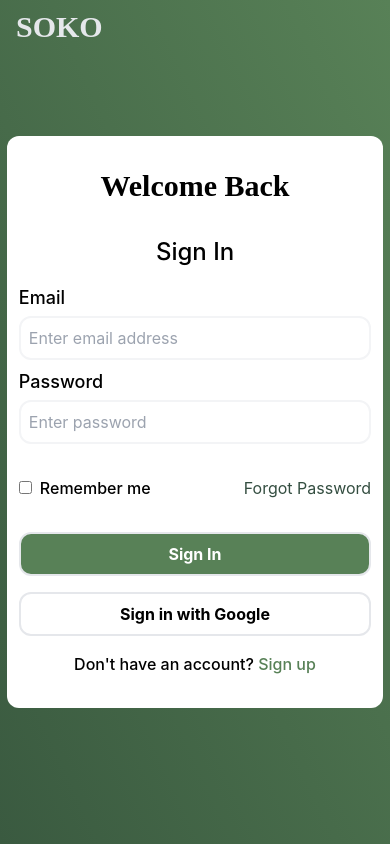
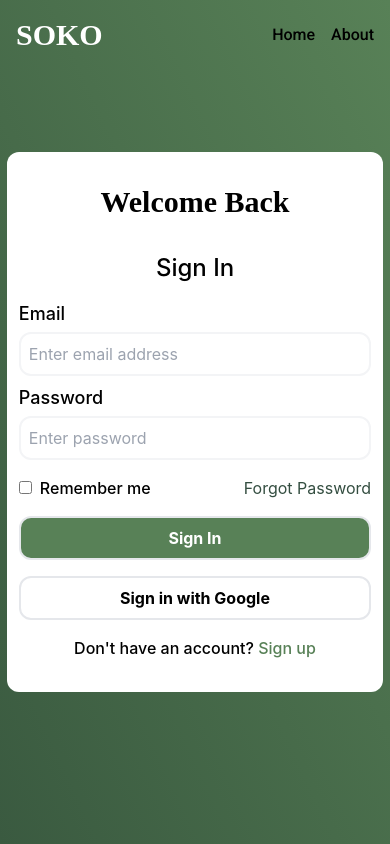
Before and after one commit to Astrokojo/SOKO, a React (Create React App) app in the folder soko-app/: page /sign_in in a window 390 px wide. Built offline with nearby package versions, Linux system fonts and the light colour scheme; a web font is replaced by a local one.

Commit message:
fix: :truck: Renamed some files and improved the header/navigation bar components for both forms

```diff
--- a/soko-app/src/components/header.js
+++ b/soko-app/src/components/header.js
@@ -11,7 +11,7 @@ export default function HeaderSm() {
                         <a href="Home" className="text-white no-underline sm:hover font-[ojuju] cursor-default"> SOKO </a>
                     </h1>
                 </div>
-                <ul className="flex gap-2 sm:gap-6 sm:text-2xl font-medium font-[roboto] list-none pb-4">
+                <ul className="flex gap-4 sm:gap-6 sm:text-2xl font-medium font-[roboto] list-none pb-4">
                     <li className="md:hover:scale-[1.1]  transition-transform ease-in"><a href="/home">Home</a></li>
                     <li className="md:hover:scale-[1.1]  transition-transform ease-in"><a href="/about">About</a></li>
                 </ul>
--- a/soko-app/src/components/form.js
+++ b/soko-app/src/components/in-form.js
@@ -1,17 +1,22 @@
+import HeaderSm from "./header";
 
-
-export default function Form () {
+export default function InForm () {
     return (
         <div className="bg-white px-3 sm:px-10 py-8 sm:py-10 rounded-xl sm:rounded-3xl">
+            <div className="lg:hidden">
+                <HeaderSm/>
+            </div>
+
             <h1 className="text-center lg:font-bold font-semibold font-[ojuju] text-3xl md:text-5xl">Welcome Back</h1>
             <p className="text-center text-2xl lg:text-3xl font-medium mt-8 lg:mt-12">Sign In</p>
-            <div className="mt-4 lg:mt-6">
+            <form className="mt-4 lg:mt-6">
                 <div>
                     <label className="text-lg font-medium">Email</label>
                     <input
                     className="w-full border-2 border-gray-100 p-2 md:p-4 rounded-xl mt-1 bg-transparent"
                     placeholder="Enter email address"
                     type="text"
+                    required
                     />
                 </div>
                 <div className="mt-2">
@@ -20,9 +25,10 @@ export default function Form () {
                     className="w-full border-2 border-gray-100 p-2 md:p-4 rounded-xl mt-1 bg-transparent "
                     placeholder="Enter password"
                     type="password"
+                    required
                     />
                 </div>
-                <div className="flex justify-between md:px-2 mt-8">
+                <div className="flex justify-between md:px-2 mt-4 md:8">
                     <div>
                         <input
                         className=""
@@ -32,14 +38,14 @@ export default function Form () {
                         <label for="remember" className="ml-2 text-base font-medium" >Remember me</label>
                     </div>
 
-                    <button className="text-base text-[#344E41]" >Forgot Password</button>
+                    <button type="submit" className="text-base text-[#344E41]" >Forgot Password</button>
                 </div>
-                <div className="flex flex-col gap-y-4 mt-8">
-                    <button className="active:scale-[.95] active:duration-75 hover:scale-[1.02] transition-transform ease-in-out border-2 border-gray-200 bg-[#588157] text-white py-2 font-bold rounded-xl">Sign In</button>
+                <div className="flex flex-col gap-y-4 mt-4 md:mt-8">
+                    <button type="submit" className="active:scale-[.95] active:duration-75 hover:scale-[1.02] transition-transform ease-in-out border-2 border-gray-200 bg-[#588157] text-white py-2 font-bold rounded-xl">Sign In</button>
                     <button className="active:scale-[.95] active:duration-75 hover:scale-[1.02] transition-transform ease-in-out border-2 border-gray-200 py-2 font-bold rounded-xl">Sign in with Google</button>
                 </div>
                 <p className="mt-4 text-center font-medium text-md">Don't have an account? <span className="text-[#588157]"><a href="/sign_up">Sign up</a></span></p>
-            </div>
+            </form>
         </div>
       );
 }
--- a/soko-app/src/components/lgheader.js
+++ b/soko-app/src/components/lgheader.js
@@ -5,9 +5,9 @@ export default function Headerlg() {
         <div>
              <div className='absolute top-4 right-4'>
                         <ul className="flex gap-2 sm:gap-8 sm:text-2xl font-medium font-roboto list-none pb-4">
-                            <li className="md:hover:scale-[1.1]  transition-transform ease-in"><a href="/home">Shop</a></li>
-                            <li className="md:hover:scale-[1.1]  transition-transform ease-in"><a href="/about">About</a></li>
-                            <li className=" hidden md:flex md:hover:scale-[1.1]  transition-transform ease-in"><a href="./sign_up">Sign Up</a></li>
+                            <li className=" active:scale-[.95] active:duration-75 transition-transform ease-in-out  md:hover:scale-[1.1]"><a href="/home">Shop</a></li>
+                            <li className=" active:scale-[.95] active:duration-75 transition-transform ease-in-out  md:hover:scale-[1.1]"><a href="/about">About</a></li>
+                            <li className=" hidden active:scale-[.95] active:duration-75 transition-transform ease-in-out  md:flex md:hover:scale-[1.1]"><a href="./sign_up">Contact</a></li>
                         </ul>
 
                     </div>
--- a/soko-app/src/components/up-form.js
+++ b/soko-app/src/components/up-form.js
@@ -4,18 +4,19 @@ import HeaderSm from "./header";
 export default function UpForm () {
     return (
         <div className="bg-white px-3 sm:px-6 py-6 mt-4 rounded-lg sm:rounded-2xl md:rounded-3xl font-roboto">
-            <div className="lg:hidden">
+            <div className="lg:hidden ">
                 <HeaderSm/>
             </div>
 
             <p className="text-center text-2xl lg:text-3xl font-bold font-[roboto]">Sign Up</p>
-            <div className="mt-6">
+            <form className="mt-6">
                 <div>
                     <label className="text-lg font-medium">Email</label>
                     <input
                     className="w-full border-2 border-gray-100 p-1 md:p-4 rounded-xl mt-1 bg-transparent"
                     placeholder="Enter email address"
                     type="text"
+                    required
                     />
                 </div>
                 <div className="mt-2">
@@ -24,6 +25,7 @@ export default function UpForm () {
                     className="w-full border-2 border-gray-100 p-1 md:p-4 rounded-xl mt-1 bg-transparent "
                     placeholder="Enter password"
                     type="password"
+                    required
                     />
                 </div>
                 <div className="mt-2">
@@ -32,6 +34,7 @@ export default function UpForm () {
                     className="w-full border-2 border-gray-100 p-1 md:p-4 rounded-xl mt-1 bg-transparent "
                     placeholder="Confirm password"
                     type="password"
+                    required
                     />
                 </div>
                 <div className="justify-between px-2 mt-4 sm:mt-8">
@@ -44,11 +47,11 @@ export default function UpForm () {
                 </div>
 
                 <div className="flex flex-col gap-y-4 mt-4">
-                    <button className="active:scale-[.95] active:duration-75 hover:scale-[1.02] transition-transform ease-in-out border-2 border-gray-200 bg-[#588157] text-white py-2 font-bold rounded-xl">Sign Up</button>
+                    <button type="submit" className="active:scale-[.95] active:duration-75 hover:scale-[1.02] transition-transform ease-in-out border-2 border-gray-200 bg-[#588157] text-white py-2 font-bold rounded-xl">Sign Up</button>
                     <button className="active:scale-[.95] active:duration-75 hover:scale-[1.02] transition-transform ease-in-out border-2 border-gray-200 py-2 font-bold rounded-xl">Sign up with Google</button>
                 </div>
+            </form>
                 <p className="mt-4 text-center font-medium text-md">Already have an account? <span className="text-[#588157]"><a href="/sign_in">Sign in</a></span></p>
-            </div>
         </div>
       );
 }
--- a/soko-app/src/pages/Sign_in.js
+++ b/soko-app/src/pages/Sign_in.js
@@ -1,4 +1,4 @@
-import Form from '../components/form';
+import InForm from '../components/in-form';
 import BOUNCE from '../components/bounce';
 
 function In() {
@@ -6,7 +6,7 @@ function In() {
         <div className="relative w-full h-screen max-w-screen-3xl">
 
             <div className="flex bg-['in-form'] w-full h-screen justify-center items-center">
-                <div className='absolute top-2 left-4'>
+                <div className='hidden lg:flex absolute top-2 left-4'>
                     <h1 className="text-3xl sm:text-5xl font-bold">
                         <a href="/about" className="text-gray-200 no-underline sm:hover font-[ojuju]"> SOKO </a>
                     </h1>
@@ -15,7 +15,7 @@ function In() {
 
                 {/* Left side(Form) */}
                 <div className='lg:w-1/2 w-full h-full bg-gradient-to-bl from-[#588157] to-[#3A5A40] flex items-center justify-center'>
-                    <Form/>
+                    <InForm/>
                 </div>
 
 
--- a/soko-app/src/pages/Sign_up.js
+++ b/soko-app/src/pages/Sign_up.js
@@ -6,7 +6,7 @@ export default function Up () {
         <div className="relative w-full h-screen max-w-screen-3xl">
 
             <div className="flex bg-['in-form'] w-full h-screen justify-center items-center">
-                <div className='absolute top-4 left-4'>
+                <div className='hidden lg:flex absolute top-4 left-4'>
                     <h1 className="text-3xl sm:text-5xl font-bold">
                         <a href="/about" className="text-gray-200 no-underline sm:hover font-[ojuju]"> SOKO </a>
                     </h1>
```
